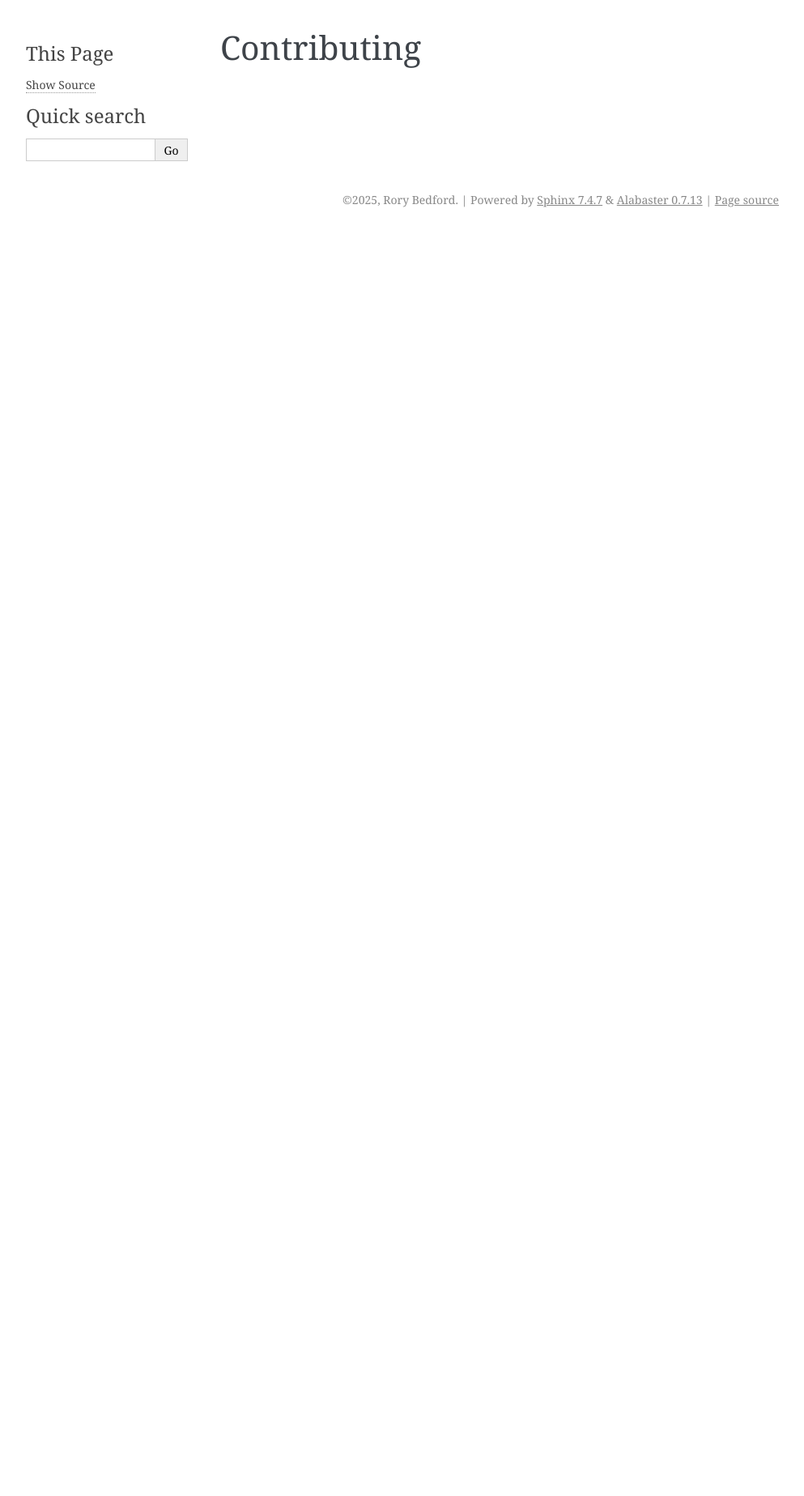
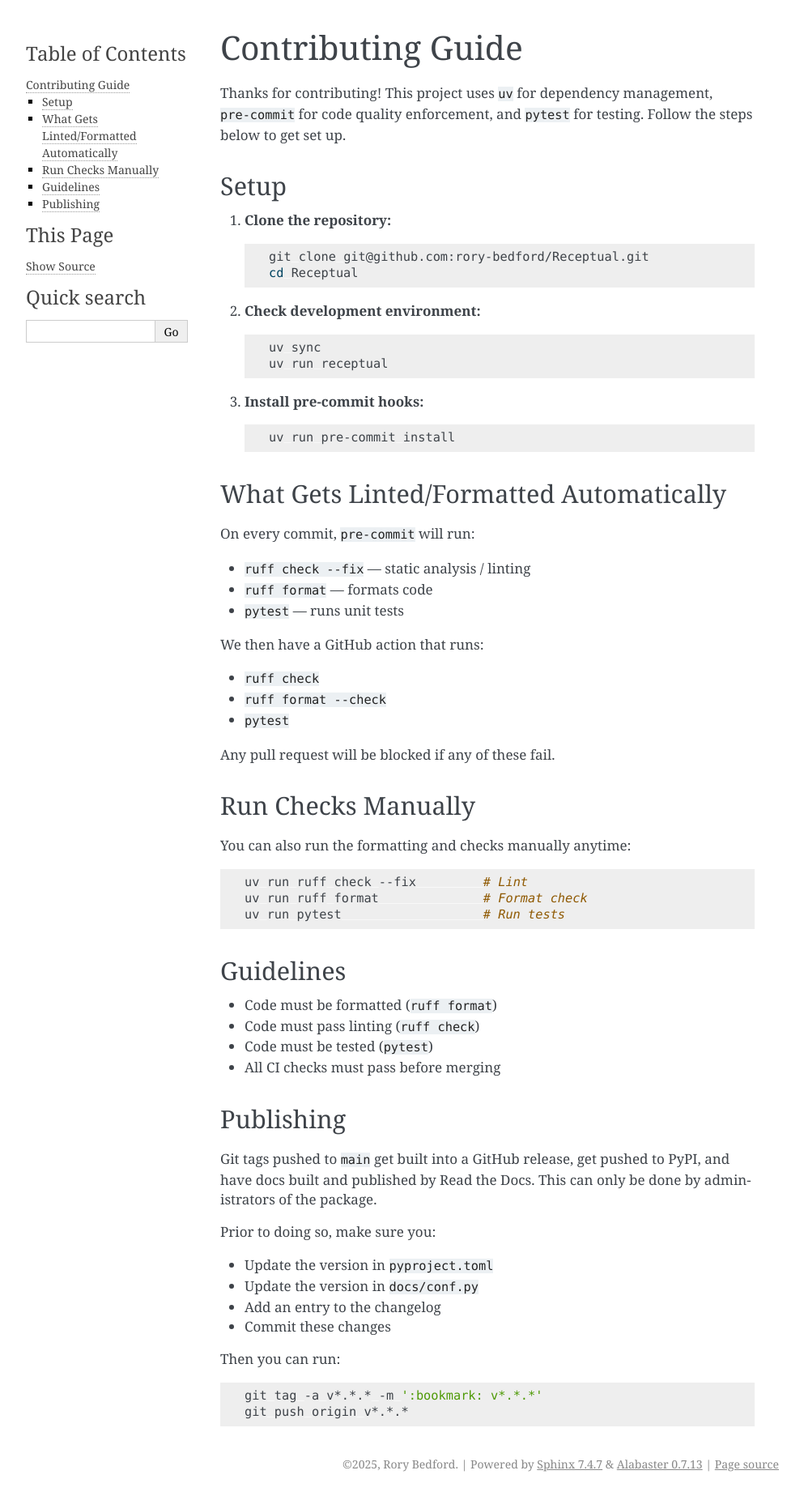
Before and after one commit to rory-bedford/ReceptiViz, a Sphinx documentation site: the page built from docs/contributing.rst, in a window 1280 px wide. Shown: the whole page at 81% size, without its empty margins (148-1141 px from the left). Built offline with Sphinx 7.4.7, drawn with Linux system fonts in a browser that asks for light colours; before the commit the page ends 900 px from its top, so only the background shows below that.

```diff
--- a/docs/appendix.rst
+++ b/docs/appendix.rst
@@ -1,2 +1,4 @@
 Mathematical Appendix
 =====================
+
+Coming soon!
--- a/docs/contributing.rst
+++ b/docs/contributing.rst
@@ -1,2 +1,82 @@
-Contributing
-============
+Contributing Guide
+==================
+
+Thanks for contributing! This project uses ``uv`` for dependency management, ``pre-commit`` for code quality enforcement, and ``pytest`` for testing. Follow the steps below to get set up.
+
+Setup
+-----
+
+1. **Clone the repository:**
+
+   .. code-block:: bash
+
+      git clone git@github.com:rory-bedford/Receptual.git
+      cd Receptual
+
+2. **Check development environment:**
+
+   .. code-block:: bash
+
+      uv sync
+      uv run receptual
+
+3. **Install pre-commit hooks:**
+
+   .. code-block:: bash
+
+      uv run pre-commit install
+
+What Gets Linted/Formatted Automatically
+----------------------------------------
+
+On every commit, ``pre-commit`` will run:
+
+- ``ruff check --fix`` — static analysis / linting
+- ``ruff format`` — formats code
+- ``pytest`` — runs unit tests
+
+We then have a GitHub action that runs:
+
+- ``ruff check``
+- ``ruff format --check``
+- ``pytest``
+
+Any pull request will be blocked if any of these fail.
+
+Run Checks Manually
+-------------------
+
+You can also run the formatting and checks manually anytime:
+
+.. code-block:: bash
+
+   uv run ruff check --fix         # Lint
+   uv run ruff format              # Format check
+   uv run pytest                   # Run tests
+
+Guidelines
+----------
+
+- Code must be formatted (``ruff format``)
+- Code must pass linting (``ruff check``)
+- Code must be tested (``pytest``)
+- All CI checks must pass before merging
+
+Publishing
+----------
+
+Git tags pushed to ``main`` get built into a GitHub release, get pushed to PyPI, and have docs built and published by Read the Docs. This can only be done by administrators of the package.
+
+Prior to doing so, make sure you:
+
+- Update the version in ``pyproject.toml``
+- Update the version in ``docs/conf.py``
+- Add an entry to the changelog
+- Commit these changes
+
+Then you can run:
+
+.. code-block:: bash
+
+   git tag -a v*.*.* -m ':bookmark: v*.*.*'
+   git push origin v*.*.*
--- a/docs/installation.rst
+++ b/docs/installation.rst
@@ -33,7 +33,7 @@ conda
 	# Install Receptual
 	pip install receptual
 
-You can then launch Receptual in your activated environment with:
+You can then test that Receptual launches in your activated environment with:
 
 .. code-block:: bash
 
--- a/docs/overview.rst
+++ /dev/null
@@ -1,2 +0,0 @@
-Usage
-=====
```
Also changed, not shown: README.md (+49 -8 lines), docs/data_prep.rst (+42 -2 lines), docs/index.rst (+28 -15 lines), docs/usage.rst (added, +49 -0 lines).
